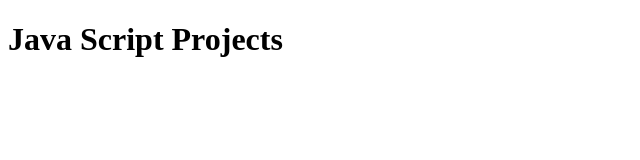
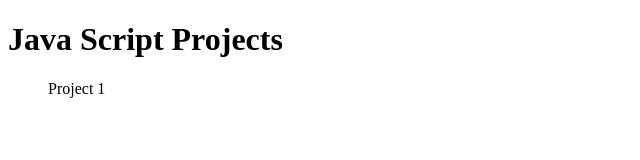
Before and after one commit to omairzamir5/JavaScript_practice_projects, a plain HTML site: page index.html in a window 1280 px wide. Shown: the full height of the page, 0-640 px from the left. Drawn offline with Linux system fonts and the light colour scheme.

Commit message:
Update index.html
project list added

```diff
--- a/index.html
+++ b/index.html
@@ -7,5 +7,6 @@
 </head>
 <body>
     <h1>Java Script Projects</h1>
+    <ol>Project 1</ol>
 </body>
 </html>
```
